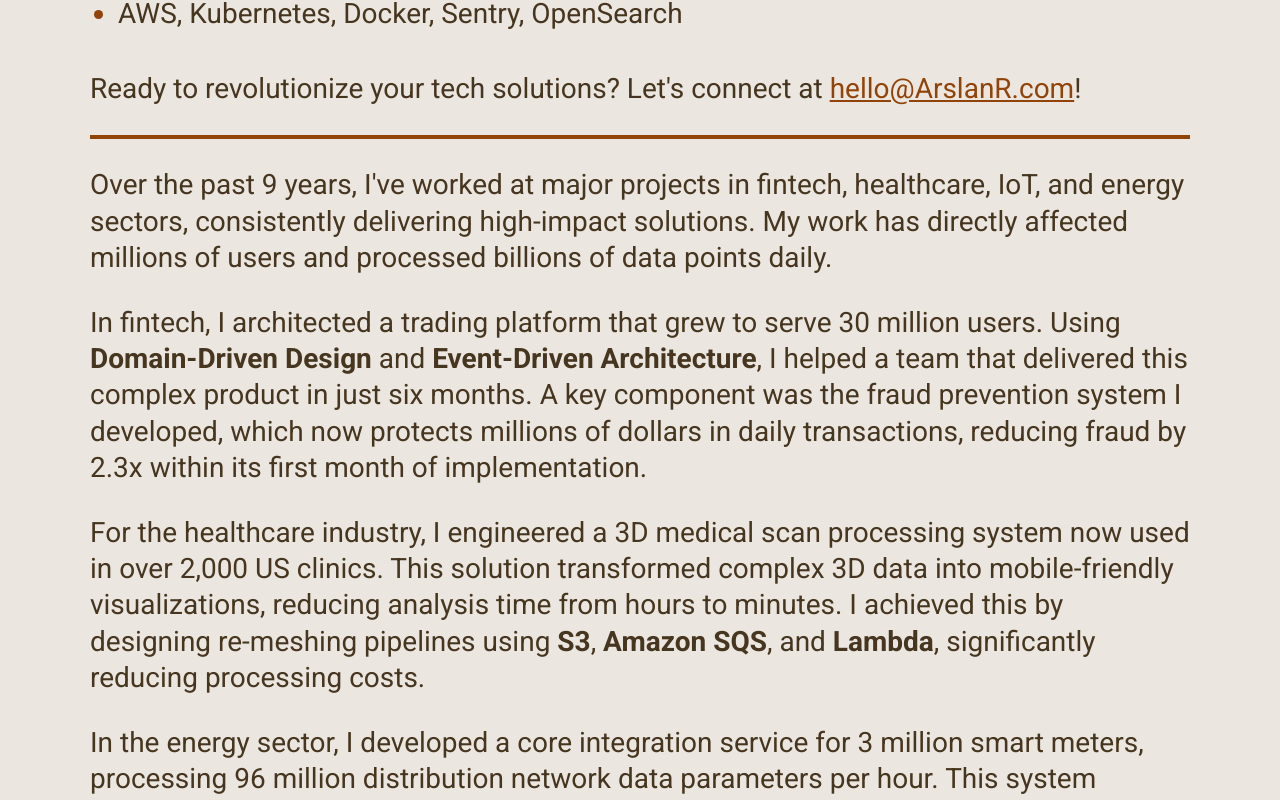
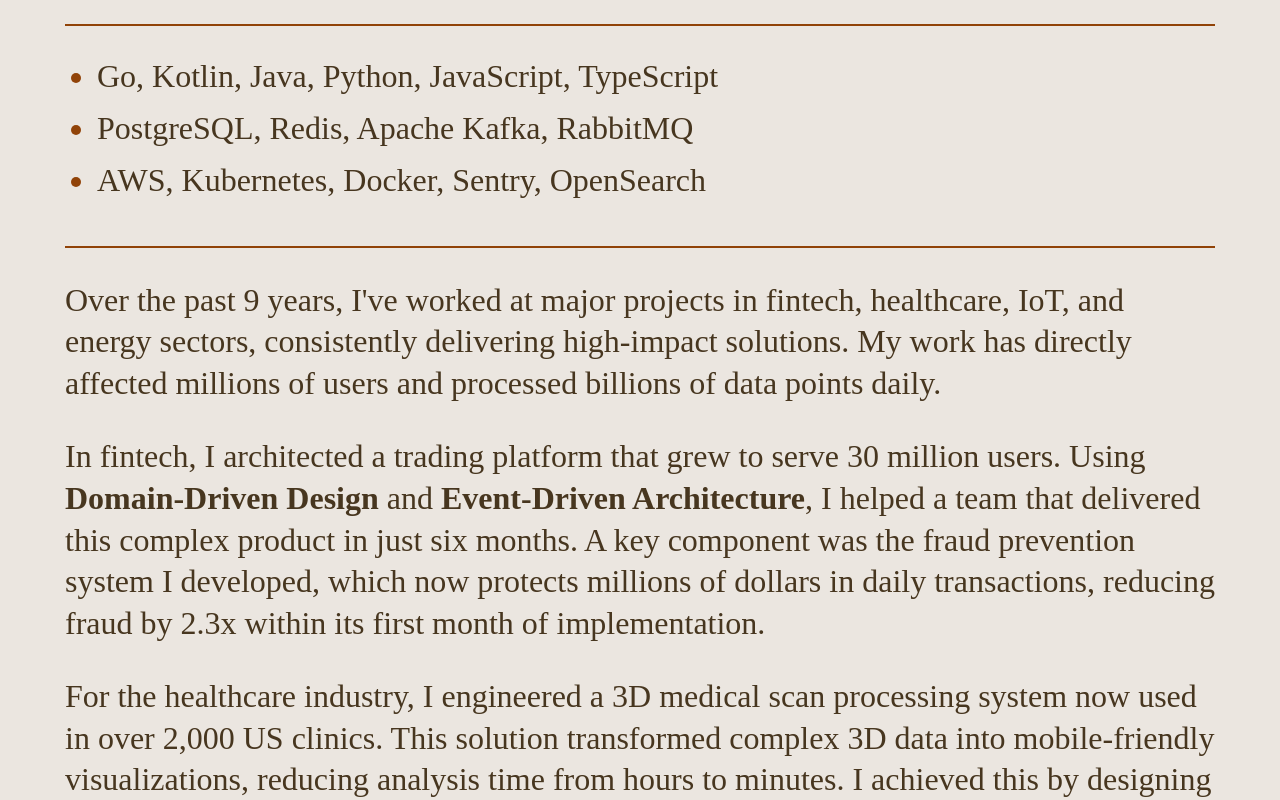
Before and after one commit to arslan-gg/arslan-gg.github.io, a plain HTML site: page index.html in a window 1280 px wide. Shown: the part 397-1197 px from the top of the page. Drawn offline with Linux system fonts and the light colour scheme.

Commit message:
Update index.html

```diff
--- a/index.html
+++ b/index.html
@@ -11,7 +11,7 @@
     <link rel="preconnect" href="https://fonts.googleapis.com" />
     <link rel="preconnect" href="https://fonts.gstatic.com" crossorigin />
     <link
-      href="https://fonts.googleapis.com/css2?family=Playfair+Display&family=Roboto:wght@400;700&display=swap"
+      href="https://fonts.googleapis.com/css2?family=Spectral:wght@300&display=swap"
       rel="stylesheet"
     />
     <title>Arslan R.</title>
@@ -39,18 +39,23 @@
             Created a healthcare platform for over 2,000 clinics in the USA
           </li>
         </ul>
+
+        <p>
+          Ready to revolutionize your tech solutions? Let's connect at
+          <a href="mailto:hello@ArslanR.com">hello@ArslanR.com</a>!
+        </p>
+
+        <hr />
+
         <ul>
           <li>Go, Kotlin, Java, Python, JavaScript, TypeScript</li>
           <li>PostgreSQL, Redis, Apache Kafka, RabbitMQ</li>
           <li>AWS, Kubernetes, Docker, Sentry, OpenSearch</li>
         </ul>
-        <p>
-          Ready to revolutionize your tech solutions? Let's connect at
-          <a href="mailto:hello@ArslanR.com">hello@ArslanR.com</a>!
-        </p>
       </section>
 
       <hr />
+
       <section class="story">
         <p>
           Over the past 9 years, I've worked at major projects in fintech,
@@ -141,8 +146,8 @@
     <style>
       :root {
         /* Typography */
-        --font-family: "Roboto", sans-serif;
-        --font-weight-base: 400;
+        --font-family: "Spectral", serif;
+        --font-weight-base: 300;
         --font-weight-bold: 700;
         --font-size-base: 22px;
         --line-height-base: 1.3;
@@ -242,7 +247,7 @@
       /* Horizontal rule */
       hr {
         border: 0;
-        height: 4px;
+        height: 2px;
         background: var(--color-hr);
         margin: var(--spacing) 0;
       }
@@ -274,8 +279,8 @@
 
       @media (min-width: 1201px) {
         :root {
-          --font-size-base: 28px;
-          --container-max-width: 1100px;
+          --font-size-base: 32px;
+          --container-max-width: 1150px;
         }
       }
     </style>
```
